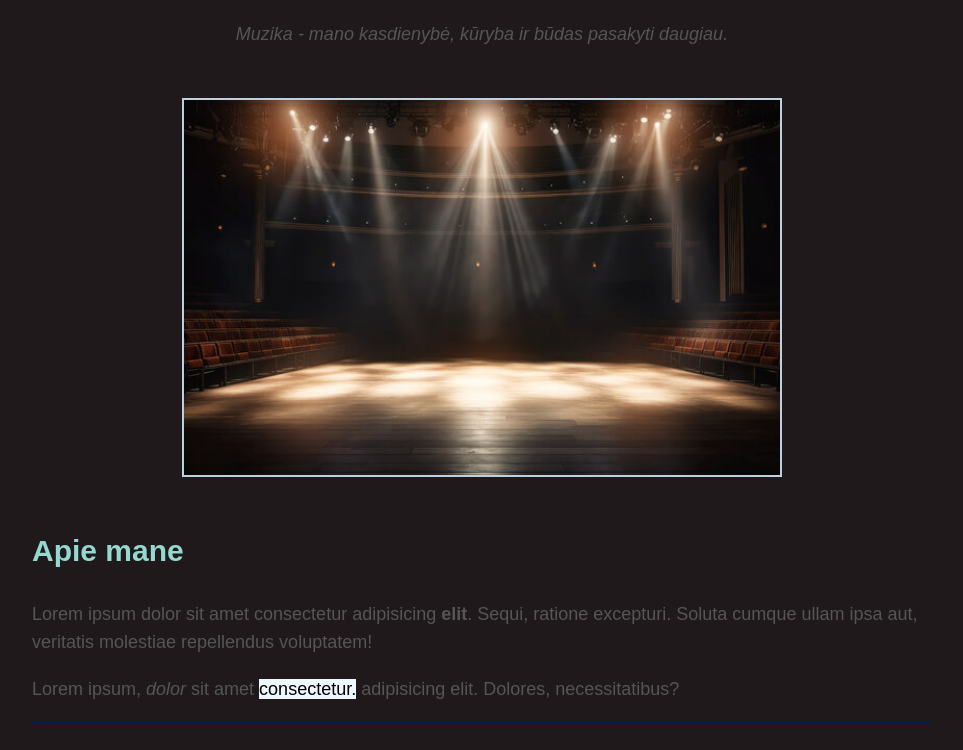
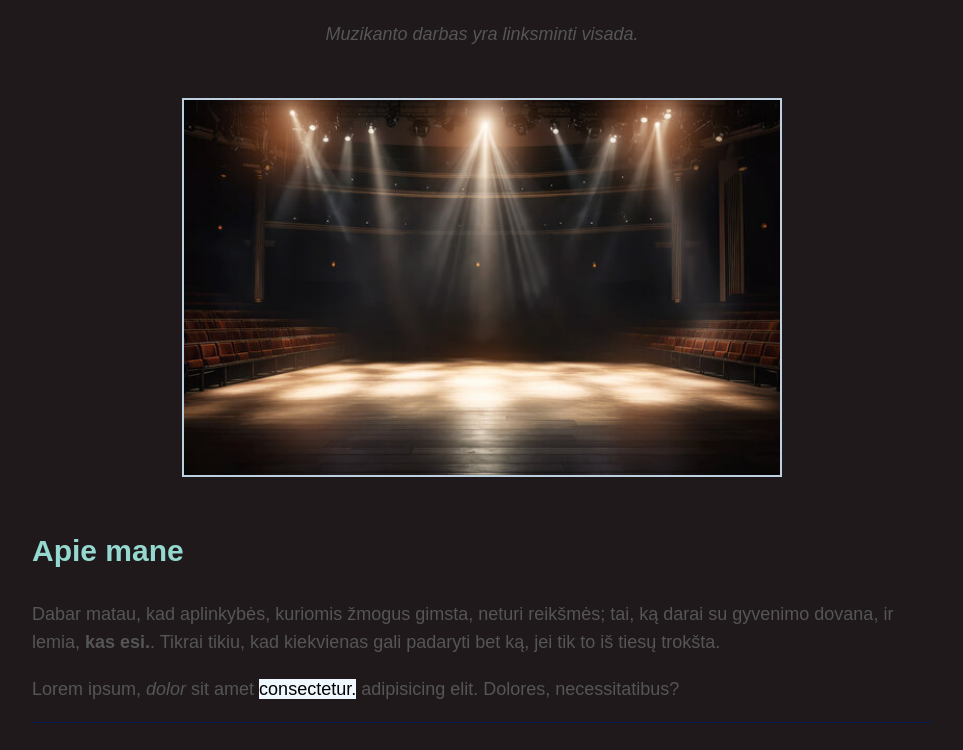
Before and after one commit to hysterusional/mano2, a plain HTML site: page index.html in a window 1280 px wide. Shown: the part 183-933 px from the top of the page, without its empty margins (158-1121 px from the left). Drawn offline with Linux system fonts and the light colour scheme.

Commit message:
Add files via upload

```diff
--- a/index.html
+++ b/index.html
@@ -15,11 +15,11 @@
     <hr>
     <main>
         <h1>Mano muzikinis pasaulis</h1>
-        <p class="intro">Muzika - mano kasdienybė, kūryba ir būdas pasakyti daugiau.</p>
+        <p class="intro">Muzikanto darbas yra linksminti visada.</p>
         <img class="large" src="img/scena.jpg" alt="Scena">
 
         <h2>Apie mane</h2>
-        <p>Lorem ipsum dolor sit amet consectetur adipisicing <strong>elit</strong>. Sequi, ratione excepturi. Soluta cumque ullam ipsa aut, veritatis molestiae repellendus voluptatem!</p>
+        <p>Dabar matau, kad aplinkybės, kuriomis žmogus gimsta, neturi reikšmės; tai, ką darai su gyvenimo dovana, ir lemia, <strong>kas esi.</strong>. Tikrai tikiu, kad kiekvienas gali padaryti bet ką, jei tik to iš tiesų trokšta.</p>
         <p>Lorem ipsum, <em>dolor</em> sit amet <mark>consectetur.</mark> adipisicing elit. Dolores, necessitatibus?</p>
         <hr>
         <h2>Kas mane įkvėpia</h2>
```
